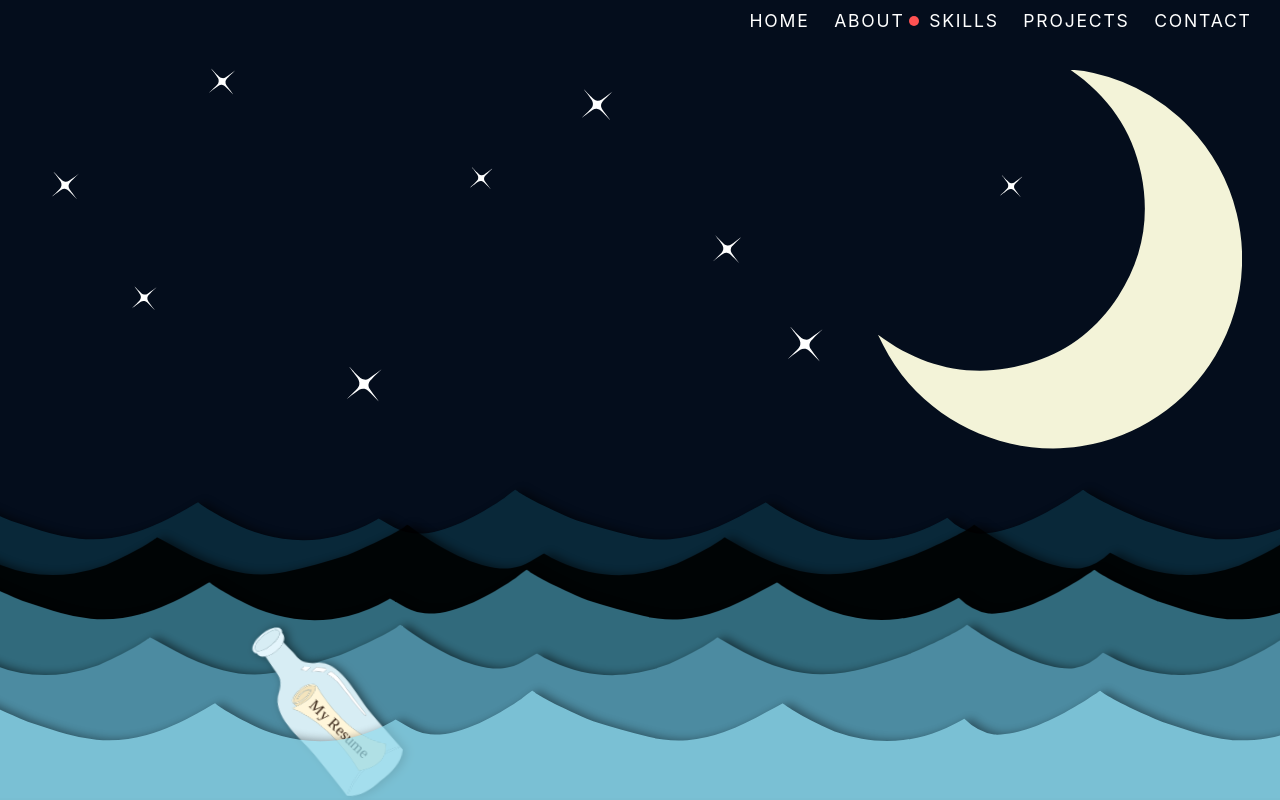
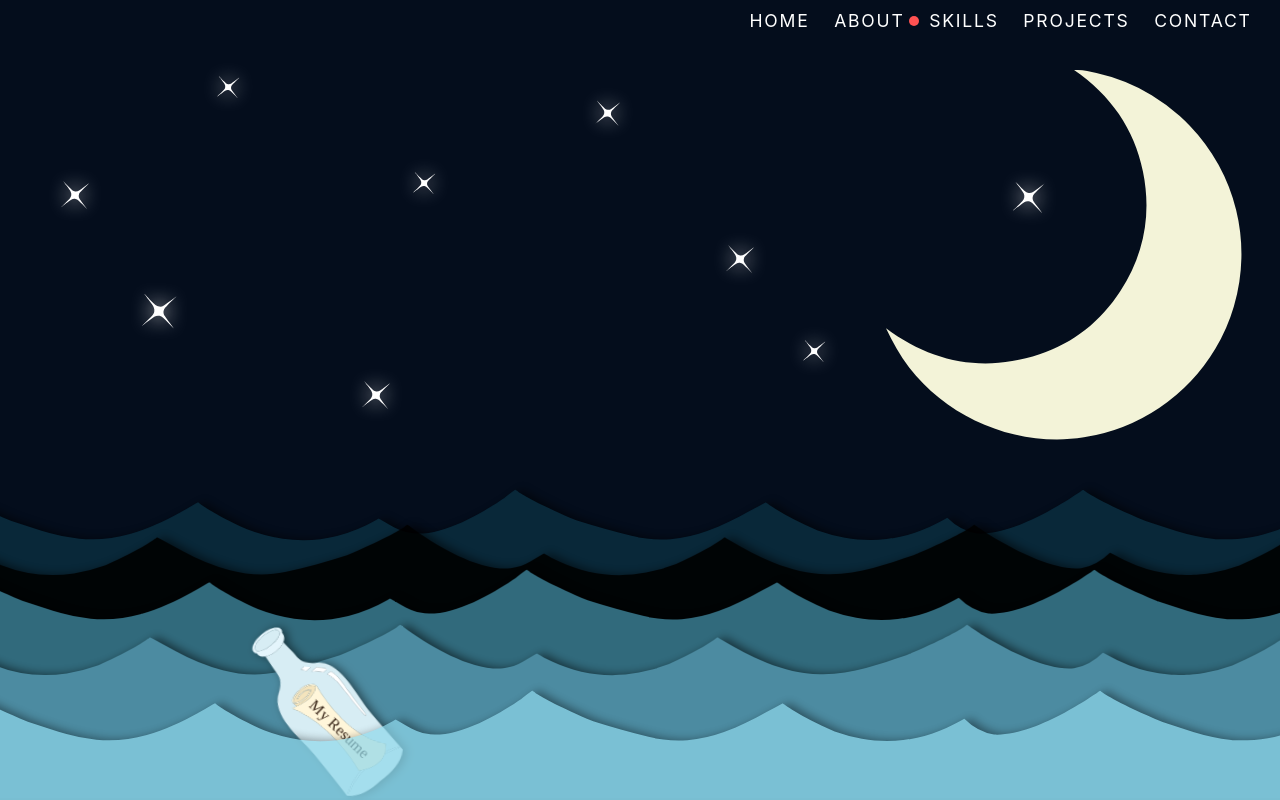
Before and after one commit to designrwells/my_portfolio-old--scrapped, a React (Create React App) app: page /skills in a window 1280 px wide. Built offline with nearby package versions, Linux system fonts and the light colour scheme; a web font is replaced by a local one.

Commit message:
Added better star hover functionality, altered some CSS.

```diff
--- a/src/index.css
+++ b/src/index.css
@@ -426,48 +426,56 @@ nav a.active:before {
 }
 .star-type {
   position: relative;
-  width: 55px;
   fill: #fff;
   z-index: 1;
-  animation: glowing 5000ms infinite;
-  transition: width .35s;
-  cursor: pointer;
+  padding: 15px;
+  transition: padding .35s;
+  -webkit-animation: glowing 4s infinite;
+  -moz-animation: glowing 4s infinite;
+  animation: glowing 4s infinite;
+
 }
 .star-type:hover {
-  width: 65px;
-  filter: drop-shadow(0 0 15px rgba(255,255,255,1));
+  padding: 5px;
+  filter: drop-shadow(0 0 10px rgba(255,255,255,1));
+  cursor: pointer;
+  -webkit-animation: rotation 8s infinite linear;
+  -moz-animation: rotation 8s infinite linear;
+  animation: rotation 8s infinite linear;
 }
 #star-one {
-  padding: 6px;
+  width: 75px;
   margin: 15vh 0 0 3vw;
 }
 #star-two {
-  padding: 8px;
+  width: 85px;
   margin: 29vh 0 0 5vw;
 }
 #star-three {
-  padding: 7px;
+  width: 65px;
   margin: 2vh 0 0 7vw;
 }
 #star-four {
+  width: 75px;
   margin: 40vh 0 0 14vw;
 }
 #star-five {
-  padding: 10px;
-  margin: 14vh 0 0 19vw;
+  width: 65px;
+  margin: 14vh 0 0 14vw;
 }
 #star-six {
-  padding: 3px;
+  width: 70px;
   margin: 5vh 0 0 24vw;
 }
 #star-seven {
-  padding: 5px;
+  width: 75px;
   margin: 23vh 0 0 30vw;
 }
 #star-eight {
+  width: 65px;
   margin: 35vh 0 0 32vw;
 }#star-nine {
-  padding: 10px;
+  width: 80px;
   margin: 15vh 0 0 44vw;
 }
 
@@ -477,3 +485,24 @@ nav a.active:before {
   60% { filter: drop-shadow(0px 0px 10px rgba(255,255,255,1)); }
   100% { filter: drop-shadow(0px 0px 10px rgba(255,255,255,0)); }
 }
+
+@-webkit-keyframes rotation {
+    from {
+        -webkit-transform: rotate(0deg);
+        transform: rotate(0deg);
+    }
+    to {
+        -webkit-transform: rotate(359deg);
+        transform: rotate(359deg);
+    }
+}
+@keyframes rotation {
+    from {
+        -webkit-transform: rotate(0deg);
+        transform: rotate(0deg);
+    }
+    to {
+        -webkit-transform: rotate(359deg);
+        transform: rotate(359deg);
+    }
+}
```
